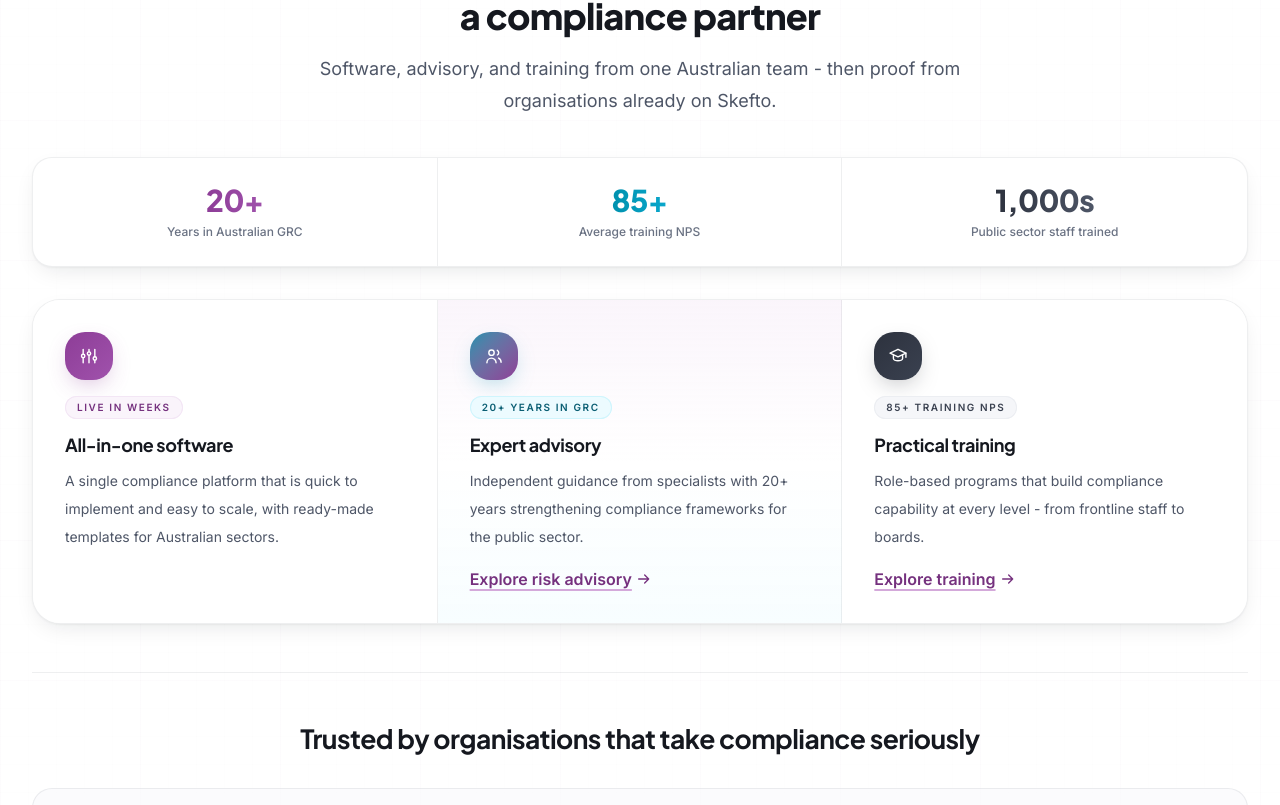
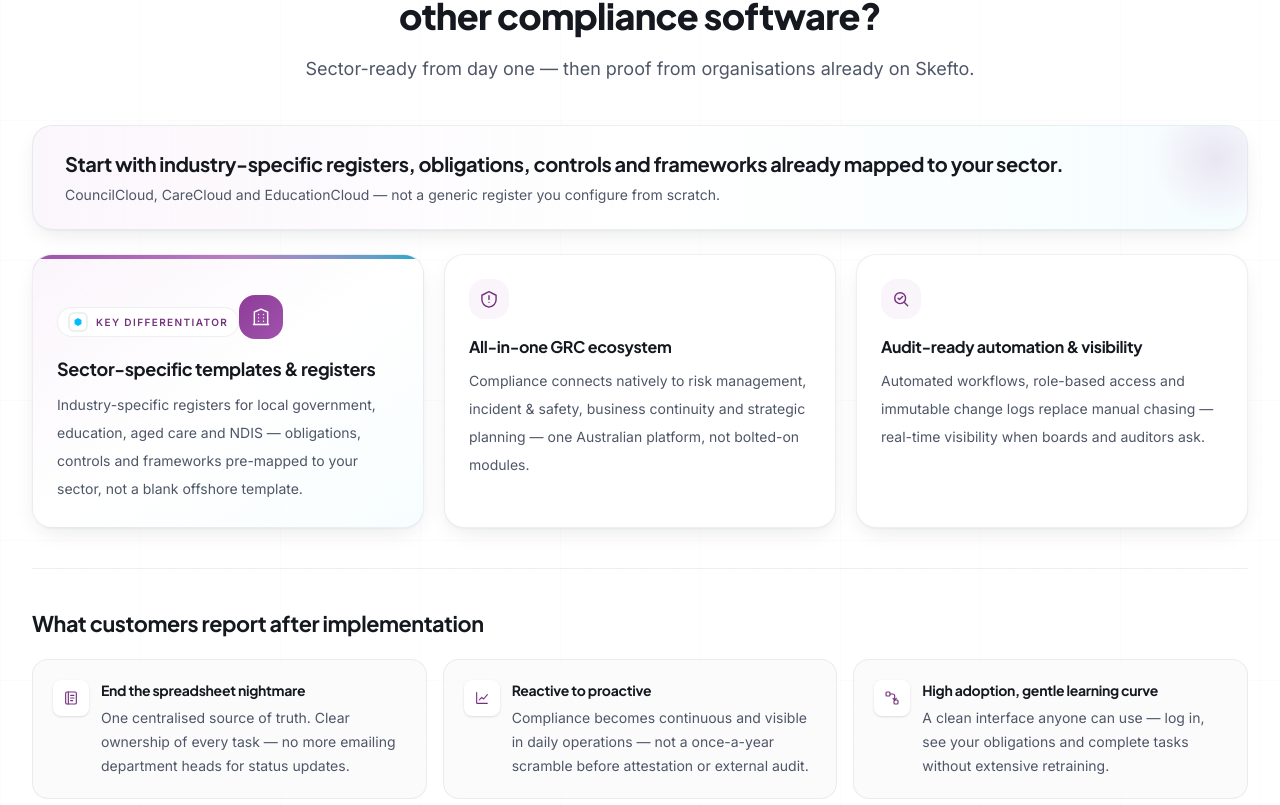
Before and after one commit to SudhanshuTiwari21/Skefto, a Next.js app: page / in a window 1280 px wide. Shown: the part 6505-7310 px from the top of the page. Built offline with nearby package versions, Linux system fonts and the light colour scheme.

Commit message:
Video added

```diff
--- a/src/components/trust-partner-section.tsx
+++ b/src/components/trust-partner-section.tsx
@@ -2,60 +2,85 @@
 import Link from "next/link";
 import {
   CASE_STUDY,
+  CLIENT_OUTCOMES,
   CUSTOMER_LOGOS,
   LINKS,
+  SECTOR_DIFFERENTIATOR,
   TESTIMONIALS,
-  WHY_PROOF,
+  WHY_CHOOSE_SKEFTO,
   WHY_SKEFTO,
 } from "@/lib/content";
 import { BeamButton, Container, InlineLink, SectionHeading } from "@/components/ui";
 import { Icon, type IconName } from "@/components/icons";
+import { SkeftoGeoMark } from "@/components/skefto-geo-icons";
 
 const PILLAR_ACCENT = [
   {
-    ring: "from-brand-500/20 via-brand-400/10 to-transparent",
     icon: "bg-gradient-to-br from-brand-600 to-brand-500 text-white shadow-[0_8px_24px_-8px_rgba(141,61,151,0.45)]",
     tag: "text-brand-700 bg-brand-50 ring-brand-100",
   },
   {
-    ring: "from-accent-500/25 via-brand-500/10 to-transparent",
     icon: "bg-gradient-to-br from-accent-600 to-brand-600 text-white shadow-[0_8px_24px_-8px_rgba(0,145,174,0.4)]",
     tag: "text-accent-800 bg-accent-50 ring-accent-100",
   },
   {
-    ring: "from-ink-400/15 via-brand-400/8 to-transparent",
     icon: "bg-gradient-to-br from-ink-800 to-ink-700 text-white shadow-[0_8px_24px_-8px_rgba(20,24,31,0.35)]",
     tag: "text-ink-700 bg-ink-50 ring-ink-100",
   },
 ] as const;
 
-function ProofRibbon() {
+function WhyChooseCard({
+  item,
+}: Readonly<{ item: (typeof WHY_CHOOSE_SKEFTO)[number] }>) {
+  const I = Icon[item.icon as IconName];
+
+  if (item.featured) {
+    return (
+      <article className="relative overflow-hidden rounded-2xl border border-brand-300/60 bg-gradient-to-br from-brand-50/90 via-white to-accent-50/40 p-5 shadow-soft sm:p-6 lg:col-span-1">
+        <div
+          aria-hidden
+          className="pointer-events-none absolute inset-x-0 top-0 h-1 bg-gradient-to-r from-brand-500 via-brand-400 to-accent-500"
+        />
+        <span className="inline-flex items-center gap-2 rounded-full border border-brand-200 bg-white px-2.5 py-1 text-[10px] font-semibold uppercase tracking-[0.14em] text-brand-700">
+          <SkeftoGeoMark shape="hexagon" />
+          Key differentiator
+        </span>
+        <div className="mt-4 inline-flex size-11 items-center justify-center rounded-xl bg-gradient-to-br from-brand-600 to-brand-500 text-white">
+          <I className="size-5" />
+        </div>
+        <h3 className="mt-4 font-display text-lg font-bold text-ink-900">{item.title}</h3>
+        <p className="mt-2 text-sm leading-7 text-ink-600">{item.body}</p>
+      </article>
+    );
+  }
+
   return (
-    <ul className="grid divide-y divide-ink-100 overflow-hidden rounded-2xl border border-ink-900/8 bg-white shadow-soft sm:grid-cols-3 sm:divide-x sm:divide-y-0">
-      {WHY_PROOF.map((item, i) => (
-        <li
-          key={item.label}
-          className="flex flex-col items-center px-6 py-5 text-center sm:py-6"
-        >
-          <p className="font-display text-2xl font-extrabold tracking-tight sm:text-3xl">
-            <span
-              className={
-                i === 0
-                  ? "bg-gradient-to-r from-brand-600 to-brand-500 bg-clip-text text-transparent"
-                  : i === 1
-                    ? "bg-gradient-to-r from-accent-600 to-accent-500 bg-clip-text text-transparent"
-                    : "bg-gradient-to-r from-ink-800 to-ink-600 bg-clip-text text-transparent"
-              }
-            >
-              {item.value}
-            </span>
-          </p>
-          <p className="mt-1 max-w-[11rem] text-xs font-medium leading-5 text-ink-500">
-            {item.label}
-          </p>
-        </li>
-      ))}
-    </ul>
+    <article className="rounded-2xl border border-ink-900/8 bg-white p-5 shadow-soft sm:p-6">
+      <div className="inline-flex size-10 items-center justify-center rounded-xl bg-brand-50 text-brand-700">
+        <I className="size-5" />
+      </div>
+      <h3 className="mt-4 font-display text-base font-bold text-ink-900">{item.title}</h3>
+      <p className="mt-2 text-sm leading-7 text-ink-600">{item.body}</p>
+    </article>
+  );
+}
+
+function OutcomeCard({
+  item,
+}: Readonly<{ item: (typeof CLIENT_OUTCOMES)[number] }>) {
+  const I = Icon[item.icon as IconName];
+  return (
+    <article className="rounded-xl border border-ink-900/8 bg-sand-50/60 p-4 sm:p-5">
+      <div className="flex items-start gap-3">
+        <span className="grid size-9 shrink-0 place-items-center rounded-lg bg-white text-brand-700 shadow-sm">
+          <I className="size-4" />
+        </span>
+        <div>
+          <h4 className="font-display text-sm font-bold text-ink-900">{item.title}</h4>
+          <p className="mt-1.5 text-sm leading-6 text-ink-600">{item.body}</p>
+        </div>
+      </div>
+    </article>
   );
 }
 
@@ -76,9 +101,7 @@
         isCenter ? "bg-gradient-to-b from-brand-50/90 via-white to-accent-50/40" : "bg-white"
       }`}
     >
-      <div
-        className={`inline-flex size-12 items-center justify-center rounded-2xl ${accent.icon}`}
-      >
+      <div className={`inline-flex size-12 items-center justify-center rounded-2xl ${accent.icon}`}>
         <I className="size-5" />
       </div>
       <p
@@ -120,19 +143,53 @@
       <Container className="relative">
         <SectionHeading
           eyebrow="Why Skefto"
-          title="More than software - a compliance partner"
-          subtitle="Software, advisory, and training from one Australian team - then proof from organisations already on Skefto."
+          title="Why choose Skefto over other compliance software?"
+          subtitle="Sector-ready from day one — then proof from organisations already on Skefto."
         />
 
-        <div className="mt-8 sm:mt-10">
-          <ProofRibbon />
+        <blockquote className="relative mt-8 overflow-hidden rounded-2xl border border-brand-200/70 bg-gradient-to-r from-brand-50/80 via-white to-accent-50/50 px-6 py-5 shadow-soft sm:mt-10 sm:px-8 sm:py-6">
+          <div
+            aria-hidden
+            className="pointer-events-none absolute -right-8 -top-8 size-32 rounded-full bg-[radial-gradient(circle,rgba(141,61,151,0.12),transparent_70%)]"
+          />
+          <p className="relative font-display text-lg font-bold leading-snug tracking-tight text-ink-900 sm:text-xl">
+            {SECTOR_DIFFERENTIATOR}
+          </p>
+          <p className="relative mt-2 text-sm text-ink-600">
+            CouncilCloud, CareCloud and EducationCloud — not a generic register you configure from scratch.
+          </p>
+        </blockquote>
+
+        <div className="mt-6 grid gap-4 lg:grid-cols-3 lg:gap-5">
+          {WHY_CHOOSE_SKEFTO.map((item) => (
+            <WhyChooseCard key={item.title} item={item} />
+          ))}
         </div>
 
-        <div className="relative mt-8 overflow-hidden rounded-3xl border border-ink-900/8 bg-white shadow-soft">
-          <div className="grid lg:grid-cols-3 lg:divide-x lg:divide-ink-100">
-            {WHY_SKEFTO.map((item, i) => (
-              <PartnerPillar key={item.title} item={item} index={i} />
+        <div className="mt-10 border-t border-ink-100 pt-10">
+          <h3 className="font-display text-xl font-bold tracking-tight text-ink-900 sm:text-[1.35rem]">
+            What customers report after implementation
+          </h3>
+          <div className="mt-5 grid gap-3 sm:grid-cols-3 sm:gap-4">
+            {CLIENT_OUTCOMES.map((item) => (
+              <OutcomeCard key={item.title} item={item} />
             ))}
+          </div>
+        </div>
+
+        <div className="mt-10 border-t border-ink-100 pt-10">
+          <h3 className="text-center font-display text-xl font-bold tracking-tight text-ink-900">
+            More than software — a compliance partner
+          </h3>
+          <p className="mx-auto mt-2 max-w-xl text-center text-sm text-ink-600">
+            Platform, expert advisory, and training from one Australian team.
+          </p>
+          <div className="relative mt-6 overflow-hidden rounded-3xl border border-ink-900/8 bg-white shadow-soft">
+            <div className="grid lg:grid-cols-3 lg:divide-x lg:divide-ink-100">
+              {WHY_SKEFTO.map((item, i) => (
+                <PartnerPillar key={item.title} item={item} index={i} />
+              ))}
+            </div>
           </div>
         </div>
 
--- a/src/lib/content.ts
+++ b/src/lib/content.ts
@@ -255,13 +255,13 @@
     title: "All-in-one software",
     body: "A single compliance platform that is quick to implement and easy to scale, with ready-made templates for Australian sectors.",
     icon: "sliders",
-    proof: "Live in weeks",
+    proof: "Platform",
   },
   {
     title: "Expert advisory",
     body: "Independent guidance from specialists with 20+ years strengthening compliance frameworks for the public sector.",
     icon: "users",
-    proof: "20+ years in GRC",
+    proof: "Advisory",
     featured: true,
     href: LINKS.services.advisory,
     linkLabel: "Explore risk advisory",
@@ -270,17 +270,58 @@
     title: "Practical training",
     body: "Role-based programs that build compliance capability at every level - from frontline staff to boards.",
     icon: "cap",
-    proof: "85+ training NPS",
+    proof: "Training",
     href: LINKS.services.training,
     linkLabel: "Explore training",
   },
 ];
 
-export const WHY_PROOF = [
-  { value: "20+", label: "Years in Australian GRC" },
-  { value: "85+", label: "Average training NPS" },
-  { value: "1,000s", label: "Public sector staff trained" },
-] as const;
+export const SECTOR_DIFFERENTIATOR =
+  "Start with industry-specific registers, obligations, controls and frameworks already mapped to your sector.";
+
+/** Top reasons customers choose Skefto over generic compliance vendors */
+export const WHY_CHOOSE_SKEFTO: {
+  title: string;
+  body: string;
+  icon: IconName;
+  featured?: boolean;
+}[] = [
+  {
+    title: "Sector-specific templates & registers",
+    body: "Industry-specific registers for local government, education, aged care and NDIS — obligations, controls and frameworks pre-mapped to your sector, not a blank offshore template.",
+    icon: "building",
+    featured: true,
+  },
+  {
+    title: "All-in-one GRC ecosystem",
+    body: "Compliance connects natively to risk management, incident & safety, business continuity and strategic planning — one Australian platform, not bolted-on modules.",
+    icon: "risk",
+  },
+  {
+    title: "Audit-ready automation & visibility",
+    body: "Automated workflows, role-based access and immutable change logs replace manual chasing — real-time visibility when boards and auditors ask.",
+    icon: "audit",
+  },
+];
+
+/** Recurring benefits customers report after go-live */
+export const CLIENT_OUTCOMES: { title: string; body: string; icon: IconName }[] = [
+  {
+    title: "End the spreadsheet nightmare",
+    body: "One centralised source of truth. Clear ownership of every task — no more emailing department heads for status updates.",
+    icon: "register",
+  },
+  {
+    title: "Reactive to proactive",
+    body: "Compliance becomes continuous and visible in daily operations — not a once-a-year scramble before attestation or external audit.",
+    icon: "chart",
+  },
+  {
+    title: "High adoption, gentle learning curve",
+    body: "A clean interface anyone can use — log in, see your obligations and complete tasks without extensive retraining.",
+    icon: "workflow",
+  },
+];
 
 /* --------------------------- Social proof --------------------------- */
 export const TESTIMONIALS = [
@@ -335,6 +376,10 @@
     a: "Compliance management software centralises your regulatory obligations, policies, deadlines and evidence so you can track, manage and prove compliance from a single source of truth instead of scattered spreadsheets and registers.",
   },
   {
+    q: "Why should I choose Skefto instead of other compliance software vendors?",
+    a: "Generic vendors give you empty registers and offshore templates. Skefto starts with sector-specific registers, obligations, controls and frameworks already mapped to local government, education, aged care and NDIS. Compliance connects natively to risk, incident & safety, business continuity and strategic planning — not disconnected modules. Automated workflows, role-based access and immutable audit logs replace spreadsheet chasing, giving boards and auditors real-time visibility. Customers consistently report one source of truth, a shift from reactive to proactive compliance, and high adoption because the interface is intuitive for non-specialists.",
+  },
+  {
     q: "Is Skefto built for Australian regulations?",
     a: "Yes. Skefto is an Australian platform aligned to ISO 37301 and built around Australian obligations including APRA CPS 230, the Privacy Act and Notifiable Data Breaches scheme, NDIS Practice Standards, Aged Care Quality Standards and Local Government Act requirements.",
   },
```
